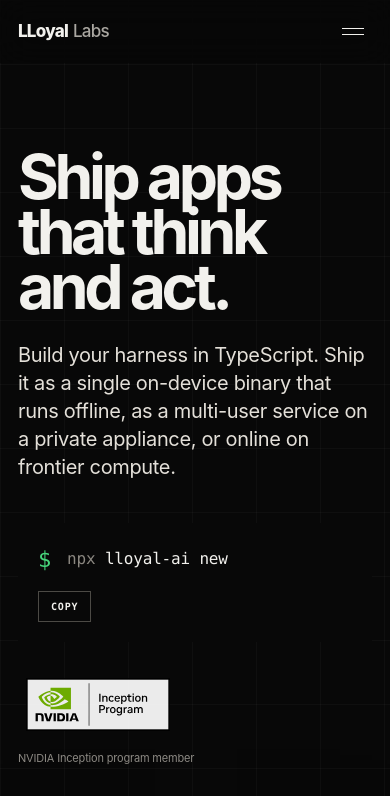
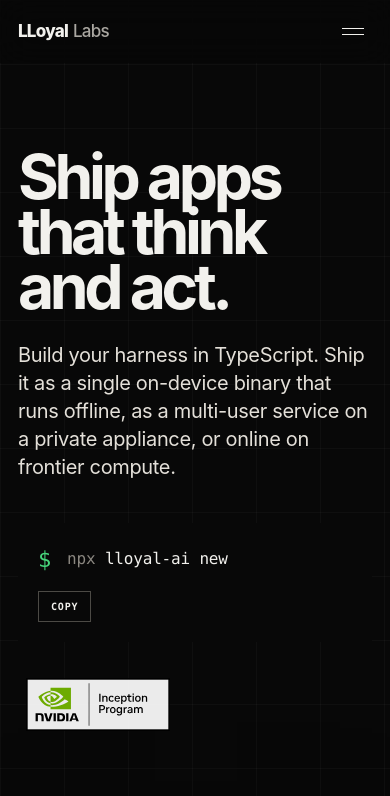
Before and after one commit to lloyal-ai/website, a React (Vite) app: page / in a window 390 px wide. Shown: the top 796 px of the page. Built offline with nearby package versions, Linux system fonts and the light colour scheme.

Commit message:
Remove redundant NVIDIA membership caption

```diff
--- a/index.html
+++ b/index.html
@@ -1228,7 +1228,6 @@ height="0" width="0" style="display:none;visibility:hidden"></iframe></noscript>
 <div class="build-command"><span>$</span><code><span class="cmd-run">npx</span> lloyal-ai new</code><button type="button" data-copy-command="npx lloyal-ai new">Copy</button></div>
 <figure class="inception-membership">
 <a href="https://www.nvidia.com/en-us/startups/" rel="noreferrer" target="_blank"><img alt="NVIDIA Inception Program member badge" height="69" src="/assets/nvidia-inception-program-badge.svg" width="160"/></a>
-<figcaption>NVIDIA Inception program member</figcaption>
 </figure>
 </div>
 <div class="build-entry-visual">
--- a/public/styles.css
+++ b/public/styles.css
@@ -203,7 +203,6 @@ section[id], [id="partner-form"] { scroll-margin-top: 76px; }
 .inception-membership a { display: block; opacity: .92; }
 .inception-membership a:hover { opacity: 1; }
 .inception-membership img { display: block; max-width: 100%; height: auto; }
-.inception-membership figcaption { color: #8d8a84; font-size: 12px; line-height: 1.35; }
 
 .hero-proof {
   position: relative;
@@ -543,7 +542,6 @@ footer { padding:80px 0 32px; background:#070707; }
   :root { --gutter: 18px; }
   body { font-size:15px; }
   .hero { padding-top:54px; }
-  .inception-membership figcaption { font-size: 11px; }
   .kicker { font-size:8px; }
   .hero-proof-label { margin-top:15px; font-size:9px; }
   .hero h1 { font-size:clamp(43px,14.6vw,70px); letter-spacing:-.075em; }
```
